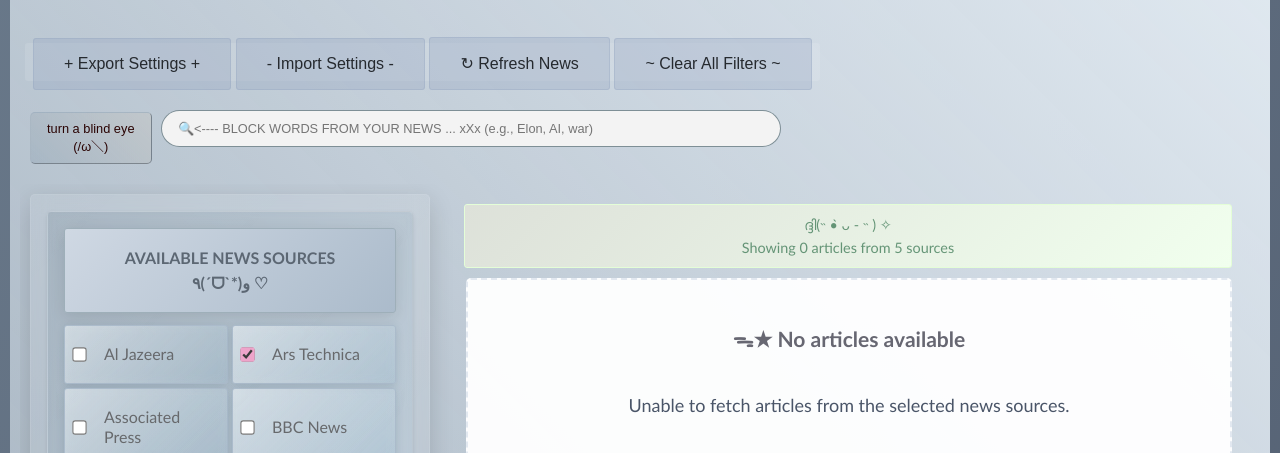
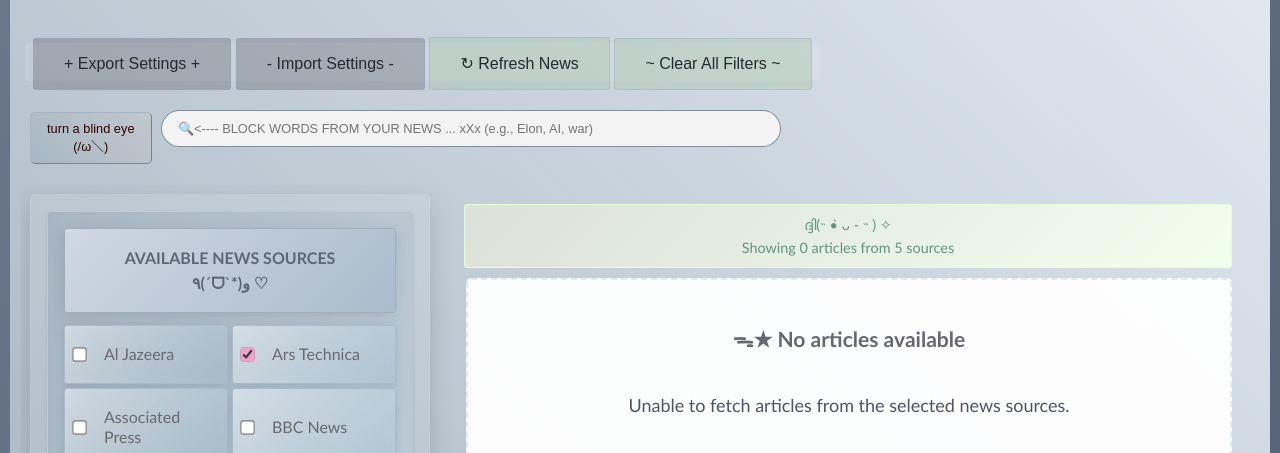
Before and after one commit to sonia-sharapova/Self-Censored, a plain HTML site: page index.html in a window 1280 px wide. Shown: the part 322-775 px from the top of the page. Drawn offline with Linux system fonts and the light colour scheme; no server answers.

Commit message:
buttons update

```diff
--- a/style.css
+++ b/style.css
@@ -520,7 +520,7 @@ body {
 .btn-secondary, .btn-primary {
     padding: var(--spacing-md) 30px;
     margin-top: 40px;
-    background: rgba(141, 159, 189, 0.29);
+    background: rgba(153, 189, 141, 0.29);
     border: 1px solid rgba(141, 159, 189, 0.29);
     font-size: 1rem;
     font-weight: 300;
@@ -534,7 +534,7 @@ body {
  .btn-tertiary {
     padding: var(--spacing-md) 30px;
     margin-top: 40px;
-    background: rgba(141, 159, 189, 0.29);
+     background: rgba(73, 77, 84, 0.29);
     border: 1px solid rgba(141, 159, 189, 0.29);
     font-size: 1rem;
     font-weight: 300;
```
